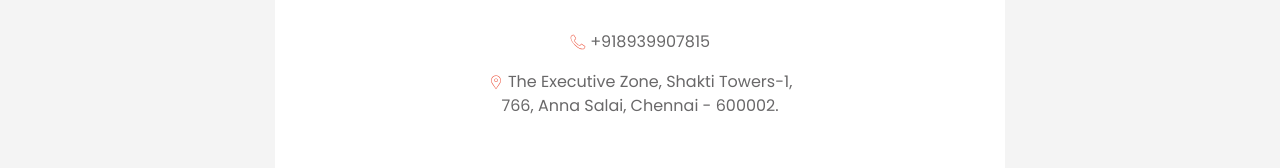
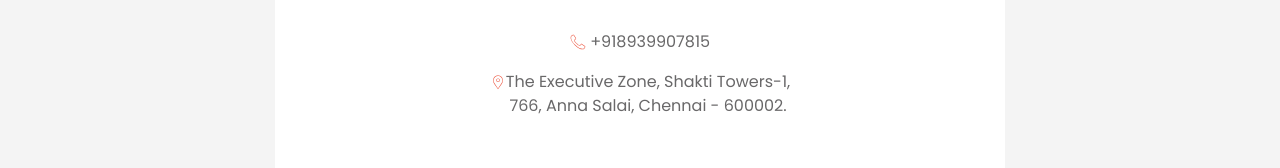
Before and after one commit to 2G-Developers/gosocio, a React (Create React App) app: page /contact in a window 1280 px wide. Shown: the part 1445-1613 px from the top of the page. Built offline with nearby package versions, Linux system fonts and the light colour scheme.

Commit message:
location update

```diff
--- a/src/components/Location/Location.jsx
+++ b/src/components/Location/Location.jsx
@@ -21,8 +21,10 @@ function Location() {
                                     <p><Call width="16px" height="16px" fill="#EB4D37" /> +918939907815</p>
                                 </a>
                                 <p className="location__address">
-                                    <LocationIcon width="16px" height="16px" fill="#EB4D37" /> The Executive Zone, Shakti Towers-1, <br />
-                                    766, Anna Salai, Chennai - 600002.
+                                    <LocationIcon width="16px" height="16px" fill="#EB4D37" />
+                                    <span className="p-0">The Executive Zone, Shakti Towers-1, <br />
+                                    </span><span className="pl-3">
+                                    766, Anna Salai, Chennai - 600002.</span>
                                 </p>
                             </div>
                         </div>
```
